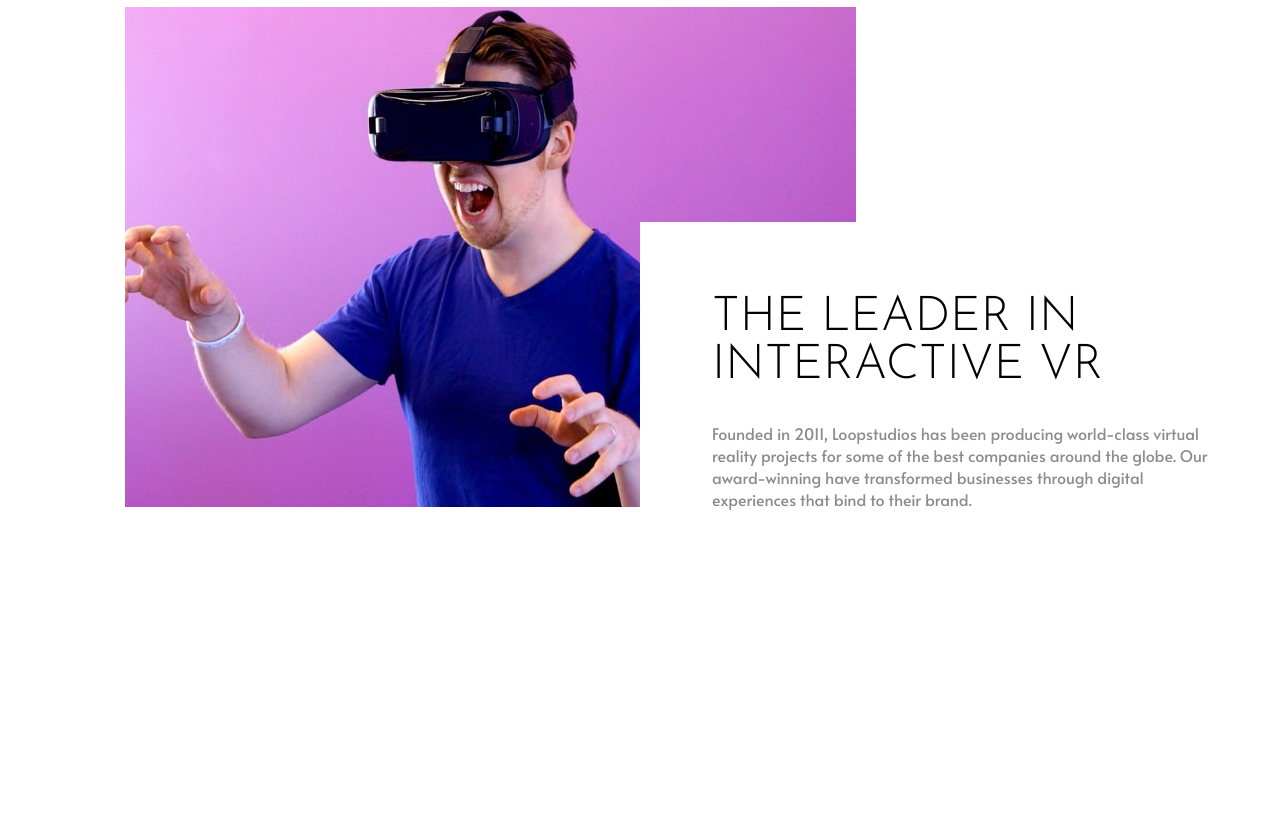
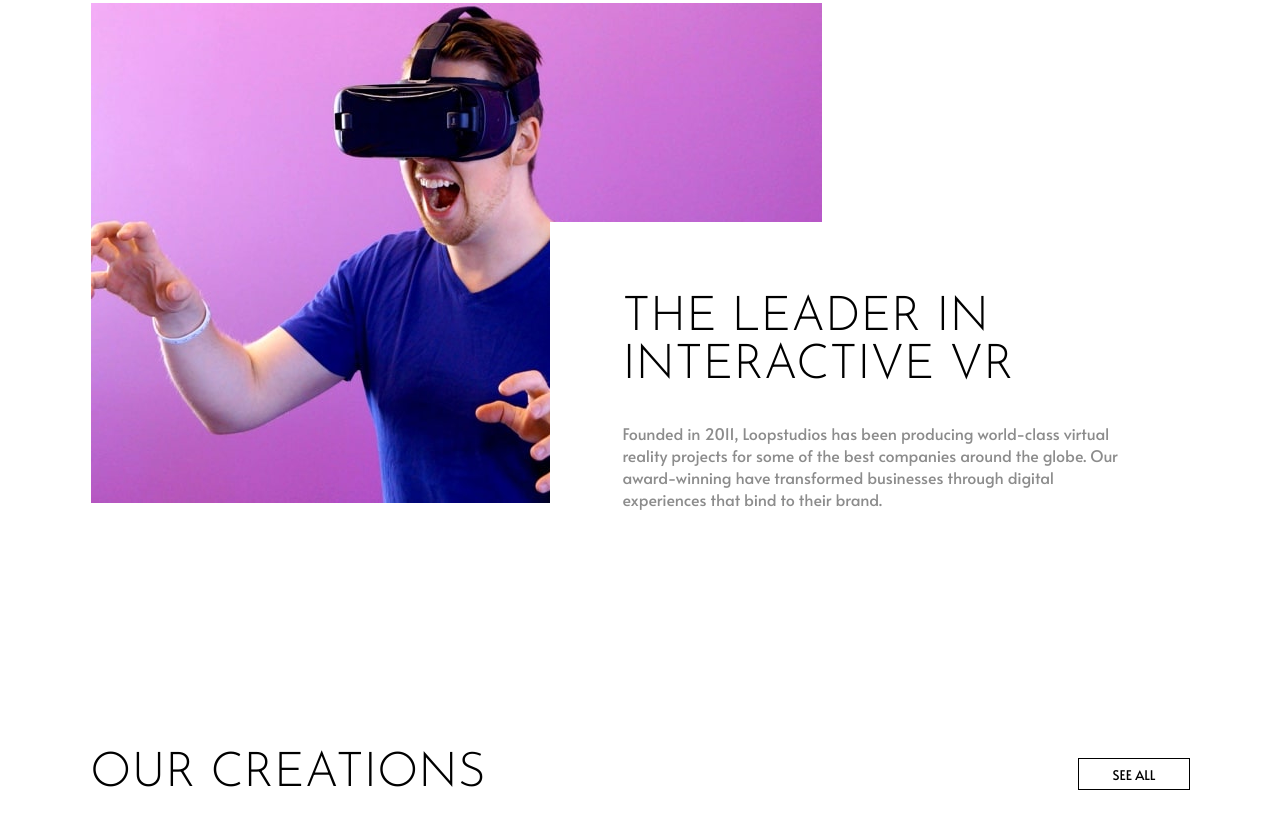
Before and after one commit to Abraao2501/Loopstudios-landing-page, a plain HTML site: page index.html in a window 1280 px wide. Shown: the part 978-1804 px from the top of the page. Before the commit the page ends 1600 px from the top, so only its background shows below. Drawn offline with Linux system fonts and the light colour scheme.

Commit message:
Starting the Grid Layout

```diff
--- a/index.html
+++ b/index.html
@@ -69,10 +69,19 @@
 
       </div>
 
+      <section class="creations-container">
+        <div class="our-creations-top">
+          <h1>OUR CREATIONS</h1>
+          <button>SEE ALL</button>
+        </div>
+      </section>
+
+      <div class="grid-container">
+
+      </div>
+
       <!--
-        Our creations
 
-        See all
 
       Deep earth
       Night arcade
--- a/style.css
+++ b/style.css
@@ -84,24 +84,25 @@ nav ul li a:hover {
 .about {
     width: 100%;
     height: 100vh;
+    padding: 0 5.625rem 0 5.625rem;
 
     display: flex;
     align-items: center;
 }
 .about img {
     position: absolute;
-    left: 7.8rem;
-    margin-top: 4.4rem;
+    left: 5.7rem;
+    margin-top: 3.9rem;
 }
 .about article {
     position: absolute;
-    right: 0;
+    right: 5.6rem;
 
 
     background-color: var(--white);
 
     width: 40rem;
-    height: 20rem;
+    height: 19.5rem;
 
     padding: 4.5rem 4.5rem 0 4.5rem;
 }
@@ -117,3 +118,36 @@ nav ul li a:hover {
     font-size: 1rem;
     color: var(--dark-gray);
 }
+/*OUR CREATIONS*/
+section.creations-container {
+    display: flex;
+
+
+    width: 100%;
+    height: 100vh;
+    padding: 8rem 5.625rem 0 5.625rem;
+}
+.our-creations-top {
+    width: 100%;
+    height: 3rem;
+
+    display: flex;
+    align-items: center;
+    justify-content: space-between;
+}
+.our-creations-top h1 {
+    font-family: 'Josefin Sans', sans-serif;
+    font-weight: 300;
+    font-size: 3rem;
+}
+.our-creations-top button {
+    background: var(--white);
+    border: solid 1.5px var(--black);
+
+    width: 7rem;
+    height: 2rem;
+
+    font-family: 'Alata', sans-serif;
+
+    cursor: pointer;
+}
```
